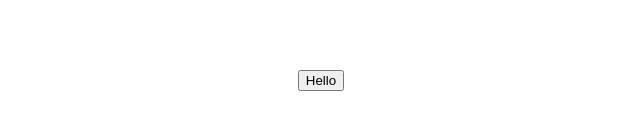
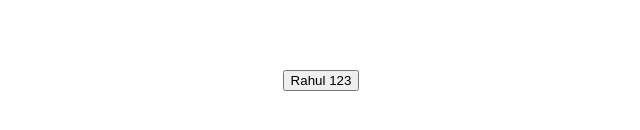
Before and after one commit to nitinnsharma234/WebViewReact, a Next.js app: page / in a window 1280 px wide. Shown: the part 320-450 px from the top of the page, without its empty margins (319-959 px from the left). Built offline with nearby package versions, Linux system fonts and the light colour scheme.

Commit message:
code inside

```diff
--- a/pages/index.tsx
+++ b/pages/index.tsx
@@ -38,8 +38,13 @@ export default function Home() {
           //   window.flutter_inappwebview.callHandler('myHandlerName', ...args);
           // });
           // window.add
+          //@ts-ignore
+          if (window.flutter_inappwebview) {
+            //@ts-ignore
+            window.flutter_inappwebview.callHandler('myHandlerName', 'Rahul 123')
+          }
         }}
-        >Hello</button>
+        >Rahul 123</button>
        </main>
     </div>
   )
```
